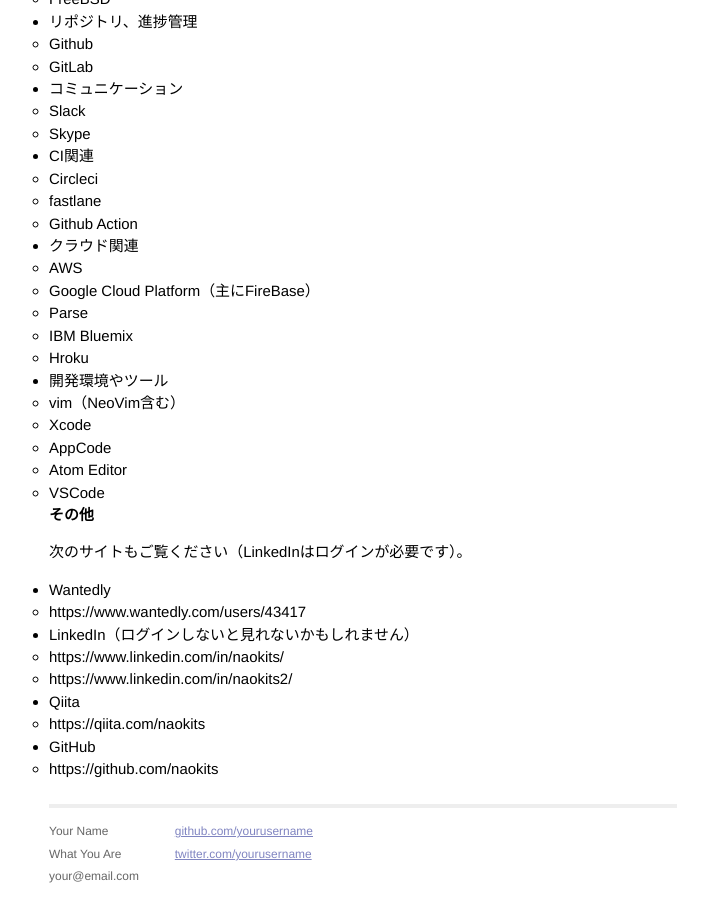
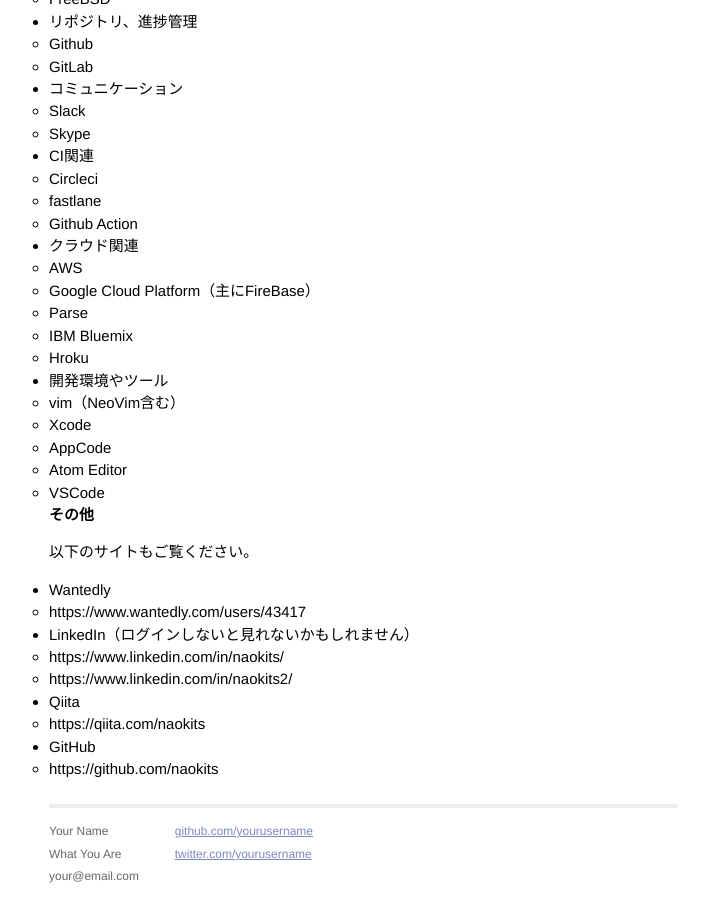
Before and after one commit to naoland/naokits.github.io, a Jekyll site: the page built from resume.md, in a window 1280 px wide and 900 px high, scrolled down 2747 px. Shown: the whole window, without its empty margins (277-985 px from the left). Built offline with Jekyll 4.4.1, drawn with Linux system fonts in a browser that asks for light colours; our own code applies the rules of GitHub Pages for plain Markdown files; Markdown is read by kramdown in place of the engine named in the settings.

Commit message:
Update resume.md

```diff
--- a/resume.md
+++ b/resume.md
@@ -155,7 +155,7 @@
 
 ## その他
 
-次のサイトもご覧ください（LinkedInはログインが必要です）。
+以下のサイトもご覧ください。
 
 - Wantedly
   - https://www.wantedly.com/users/43417
```
